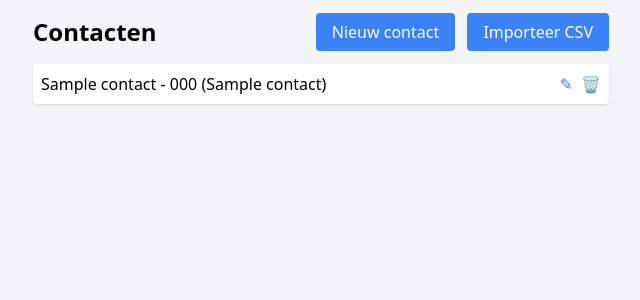
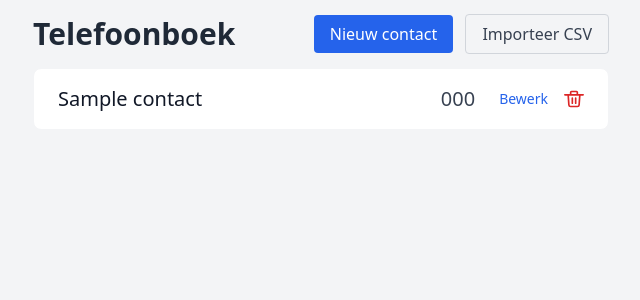
Before and after one commit to tw1que/codex_test, a Flask app: template app/templates/index.html in a window 1280 px wide. Shown: the top 300 px of the page, without its empty margins (319-959 px from the left). Run offline with Flask 2, Linux system fonts and the light colour scheme; the template is opened without the code that fills it: most values are stand-ins (such as "Sample title", 1, 10 or a date in 2020); some libraries are stand-ins or nearby versions.

Commit message:
Fix icon layout

```diff
--- a/app/templates/index.html
+++ b/app/templates/index.html
@@ -3,63 +3,84 @@
 {% block title %}Telefoonboek{% endblock %}
 
 {% block content %}
-<header class="flex justify-between items-center mb-4">
-  <h1 class="text-2xl font-bold">Contacten</h1>
-  <nav class="space-x-2">
-    <a class="bg-blue-500 text-white px-4 py-2 rounded hover:bg-blue-600" href="{{ url_for('main.add') }}">Nieuw contact</a>
-    <a class="bg-blue-500 text-white px-4 py-2 rounded hover:bg-blue-600" href="{{ url_for('main.import_view') }}">Importeer CSV</a>
-  </nav>
-</header>
+<div class="flex justify-between items-center mb-4">
+  <h1 class="text-3xl font-semibold text-gray-800">Telefoonboek</h1>
+  <div class="space-x-2">
+    <a href="{{ url_for('main.add') }}" class="bg-blue-600 text-white px-4 py-2 rounded hover:bg-blue-700">Nieuw contact</a>
+    <a href="{{ url_for('main.import_view') }}" class="border border-gray-300 text-gray-700 px-4 py-2 rounded hover:bg-gray-100">Importeer CSV</a>
+  </div>
+</div>
 
-<ul id="contact-list" class="space-y-2">
+<div id="contact-list" class="divide-y divide-gray-200 bg-white rounded-lg overflow-hidden border border-gray-100">
   {% for c in contacts %}
-  <li data-index="{{ loop.index0 }}" class="fade-slide flex justify-between items-center bg-white p-2 rounded shadow">
-    <span>{{ c.name }} - {{ c.telephone }}{% if c.label %} ({{ c.label }}){% endif %}</span>
-    <div class="flex items-center space-x-2">
-      <a class="text-blue-500 hover:underline" href="{{ url_for('main.edit', index=loop.index0) }}">✎</a>
-      <form class="delete-form inline" action="{{ url_for('main.delete', index=loop.index0) }}" method="post">
-        <button type="button" class="delete-btn text-red-600">🗑️</button>
-        <button type="button" class="cancel-btn hidden text-gray-600">✕</button>
+  <div class="contact-item fade-slide flex items-center px-6 py-4" data-index="{{ loop.index0 }}">
+    <span class="flex-1 text-xl font-medium text-gray-900">{{ c.name }}</span>
+    <span class="text-xl text-gray-700 mr-6">{{ c.telephone }}</span>
+    <div class="flex items-center space-x-4">
+      <a href="{{ url_for('main.edit', index=loop.index0) }}" class="text-sm text-blue-600 hover:underline">Bewerk</a>
+      <form class="delete-form inline-flex items-center space-x-1" action="{{ url_for('main.delete', index=loop.index0) }}" method="post">
+        <svg class="delete-btn icon-btn text-red-600" xmlns="http://www.w3.org/2000/svg" fill="none" viewBox="0 0 24 24" stroke="currentColor" title="Verwijder">
+          <path stroke-linecap="round" stroke-linejoin="round" stroke-width="2" d="M19 7l-.867 12.142A2 2 0 0116.138 21H7.862a2 2 0 01-1.995-1.858L5 7m5 4v6m4-6v6M1 7h22M8 7V4a1 1 0 011-1h6a1 1 0 011 1v3" />
+        </svg>
+        <svg class="cancel-btn icon-btn text-gray-500 hidden" xmlns="http://www.w3.org/2000/svg" fill="none" viewBox="0 0 24 24" stroke="currentColor" title="Annuleer">
+          <path stroke-linecap="round" stroke-linejoin="round" stroke-width="2" d="M6 18L18 6M6 6l12 12" />
+        </svg>
       </form>
     </div>
-  </li>
+  </div>
   {% endfor %}
-</ul>
+</div>
 
 <style>
   .fade-slide {
-    transition: opacity 0.3s ease, transform 0.3s ease;
+    transition: opacity 0.3s ease, height 0.3s ease, margin 0.3s ease, padding 0.3s ease;
+    overflow: hidden;
   }
-  .fade-slide.removing {
-    opacity: 0;
-    transform: translateY(-0.25rem);
+  .confirming {
+    background-color: #FED7D7;
   }
-  .confirming .cancel-btn {
-    display: inline-block;
+  .icon-btn {
+    width: 1.25rem;
+    height: 1.25rem;
+    cursor: pointer;
   }
 </style>
 
 <script>
 document.querySelectorAll('.delete-form').forEach(form => {
-  const li = form.closest('li');
+  const item = form.closest('.contact-item');
   const delBtn = form.querySelector('.delete-btn');
   const cancelBtn = form.querySelector('.cancel-btn');
+  const trashIcon = '<path stroke-linecap="round" stroke-linejoin="round" stroke-width="2" d="M19 7l-.867 12.142A2 2 0 0116.138 21H7.862a2 2 0 01-1.995-1.858L5 7m5 4v6m4-6v6M1 7h22M8 7V4a1 1 0 011-1h6a1 1 0 011 1v3" />';
+  const warnIcon = '<path stroke-linecap="round" stroke-linejoin="round" stroke-width="2" d="M12 9v2m0 4h.01M8.93 4.93l-.707.707a8 8 0 1011.314 11.314l.707-.707A10 10 0 1112 2a10 10 0 00-3.07 8.93z" />';
 
-  delBtn.addEventListener('click', async () => {
-    if (!li.classList.contains('confirming')) {
-      li.classList.add('confirming');
+  delBtn.addEventListener('click', async (e) => {
+    e.preventDefault();
+    if (!item.classList.contains('confirming')) {
+      item.classList.add('confirming');
+      delBtn.innerHTML = warnIcon;
+      delBtn.setAttribute('title', 'Bevestig verwijdering');
       cancelBtn.classList.remove('hidden');
       return;
     }
     const resp = await fetch(form.action, {method: 'DELETE'});
     if (resp.ok) {
-      li.classList.add('removing');
-      setTimeout(() => li.remove(), 300);
+      const h = item.offsetHeight + 'px';
+      item.style.height = h;
+      item.offsetHeight;
+      item.style.opacity = '0';
+      item.style.height = '0';
+      item.style.margin = '0';
+      item.style.padding = '0';
+      setTimeout(() => item.remove(), 300);
     }
   });
 
-  cancelBtn.addEventListener('click', () => {
-    li.classList.remove('confirming');
+  cancelBtn.addEventListener('click', (e) => {
+    e.preventDefault();
+    item.classList.remove('confirming');
+    delBtn.innerHTML = trashIcon;
+    delBtn.setAttribute('title', 'Verwijder');
     cancelBtn.classList.add('hidden');
   });
 });
```
